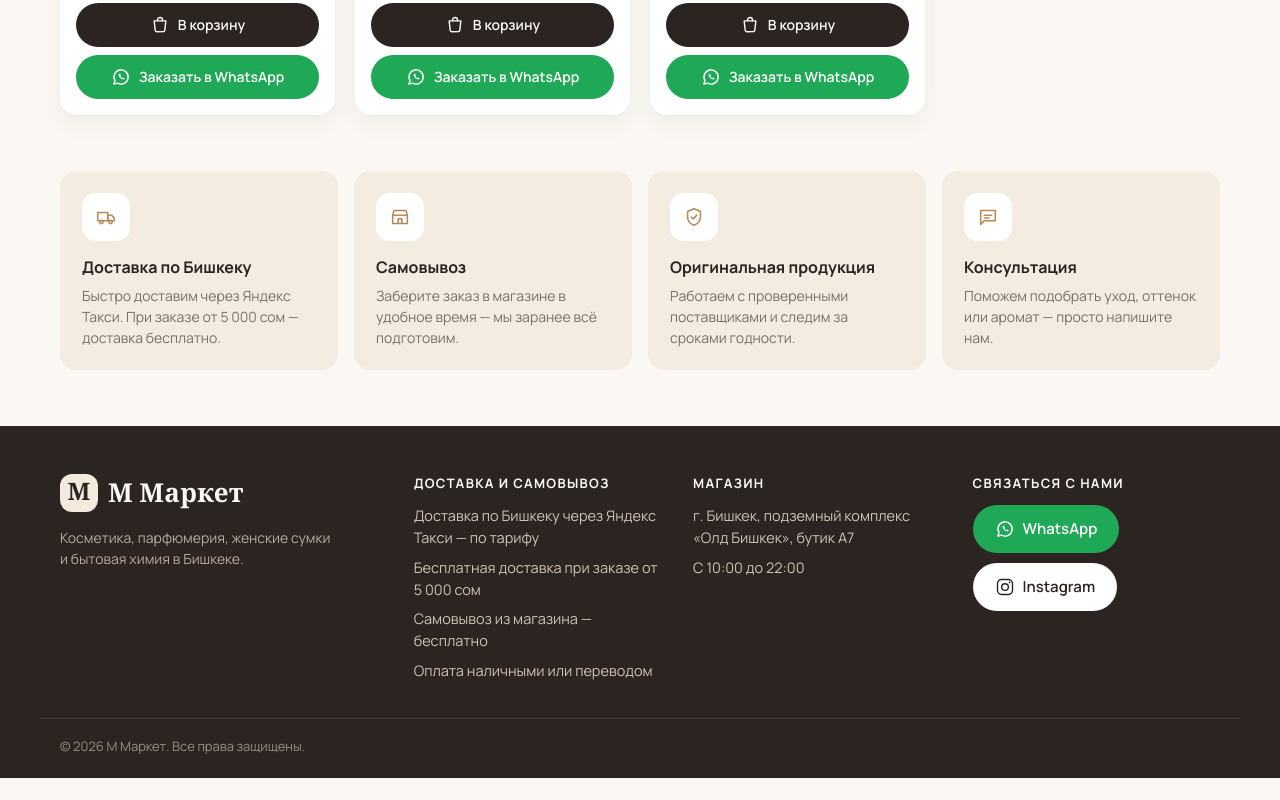
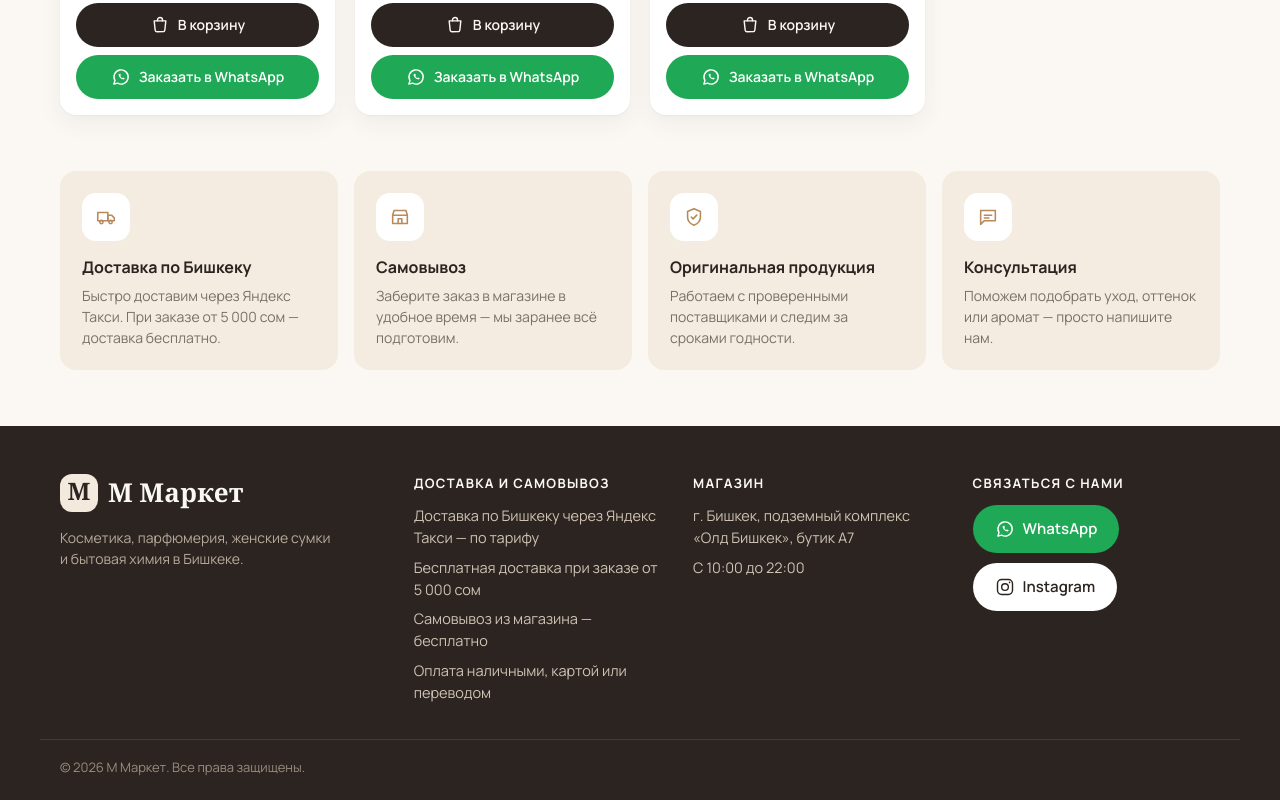
Before and after one commit to dt658rvrd8-bot/My-site, a plain HTML site: page index.html in a window 1280 px wide. Shown: the part 3304-4104 px from the top of the page. Before the commit the page ends 4082 px from the top, so only its background shows below. Drawn offline with nearby package versions, Linux system fonts and the light colour scheme.

Commit message:
Update payment methods: cash, card, transfer
Co-Authored-By: Claude Opus 5.5 <noreply@anthropic.com>
Claude-Session: https://claude.ai/code/session_01Sbrecg9WeX8ThpYTsbmZts

```diff
--- a/index.html
+++ b/index.html
@@ -135,7 +135,7 @@
           <li>Доставка по Бишкеку через Яндекс Такси — по тарифу</li>
           <li>Бесплатная доставка при заказе от 5 000 сом</li>
           <li>Самовывоз из магазина — бесплатно</li>
-          <li>Оплата наличными или переводом</li>
+          <li>Оплата наличными, картой или переводом</li>
         </ul>
       </div>
 
```
